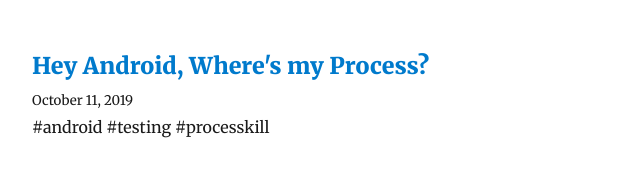
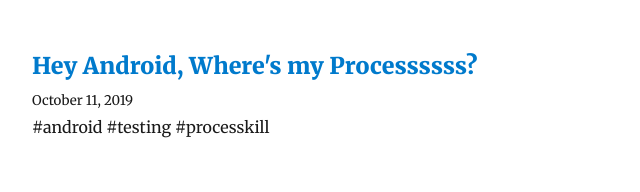
Before and after one commit to nikhil-thakkar/nikhi1.dev, a Gatsby site: page /blog/ in a window 1280 px wide. Shown: the part 311-503 px from the top of the page, 293-933 px from the left. Built offline with nearby package versions, Linux system fonts and the light colour scheme; Gatsby itself is replaced by a stand-in of ours; some packages are replaced by stand-ins of ours.

Commit message:
Update Blog “hey-android-wheres-my-process”

```diff
--- a/content/blog/hey-android-wheres-my-process.md
+++ b/content/blog/hey-android-wheres-my-process.md
@@ -1,7 +1,7 @@
 ---
 path: /android/hey-android-wheres-my-process/
 date: 2019-10-11T17:54:08.066Z
-title: 'Hey Android, Where''s my Process?'
+title: 'Hey Android, Where''s my Processssss?'
 description: '#android #testing #processkill'
 ---
 This article is a followup on this [medium article] (https://medium.com/mindorks/hey-android-please-keep-my-activities-7bf96ccc0a38) written by my friend Calvin. I would highly recommend you to go through it as it lays the foundation for this article.
```
